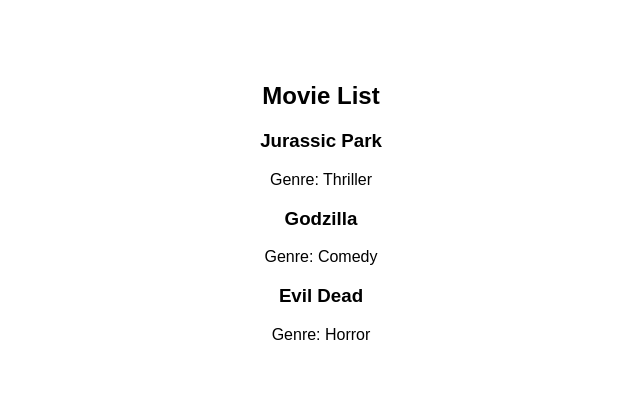
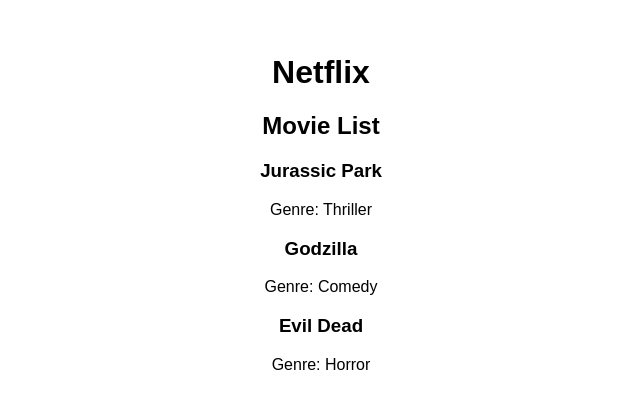
Before and after one commit to barendgabriel/myFlix-client, a React (Vite) app: page / in a window 1280 px wide. Shown: the part 189-598 px from the top of the page, without its empty margins (319-959 px from the left). Built offline with nearby package versions, Linux system fonts and the light colour scheme.

Commit message:
Update index.jsx

```diff
--- a/src/index.jsx
+++ b/src/index.jsx
@@ -1,28 +1,34 @@
+// src/index.jsx
 import React from 'react';
-import ReactDOM from 'react-dom/client'; // Use new import for React 18+
+import ReactDOM from 'react-dom/client'; // Use React 18+ import
 import './index.scss'; // Import your styles
 import { MainView } from './components/MainView/MainView'; // Import MainView
-import { MovieView } from './components/MovieView/MovieView'; // Import MovieView
 import { BrowserRouter as Router, Routes, Route } from 'react-router-dom'; // Import routing components
 
+// Define some sample movie data
 const movies = [
   { title: 'Jurassic Park', genre: 'Thriller' },
   { title: 'Godzilla', genre: 'Comedy' },
   { title: 'Evil Dead', genre: 'Horror' },
 ];
 
+// App component with routing setup
 const App = () => {
   return (
     <Router>
+      {' '}
+      {/* Wrapping app with BrowserRouter */}
+      <h1>Netflix</h1>
       <Routes>
-        {/* Define Routes */}
+        {' '}
+        {/* Define routing */}
         <Route path="/" element={<MainView movies={movies} />} />
-        <Route path="/movie/:id" element={<MovieView />} />
+        {/* You can add more routes here as needed */}
       </Routes>
     </Router>
   );
 };
 
-// Create root element and render App
+// Create root element and render App component
 const root = ReactDOM.createRoot(document.getElementById('root'));
 root.render(<App />); // Render App using createRoot
```
